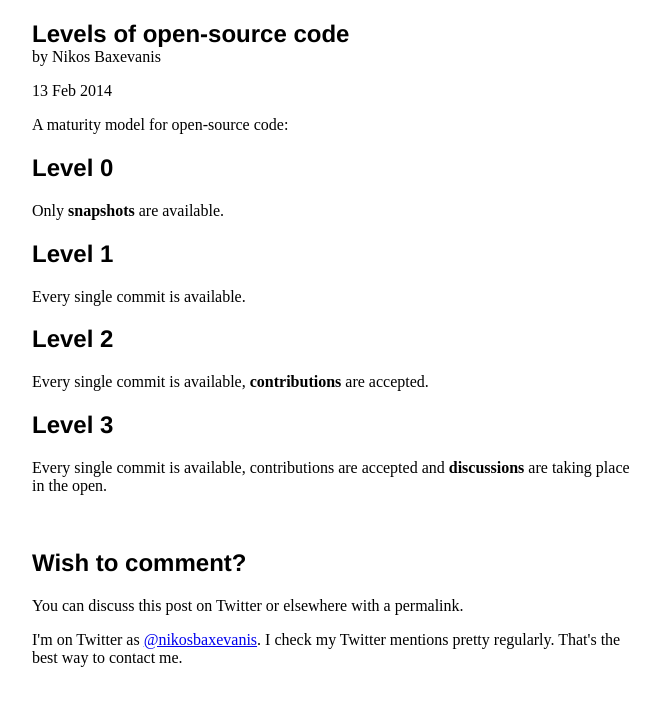
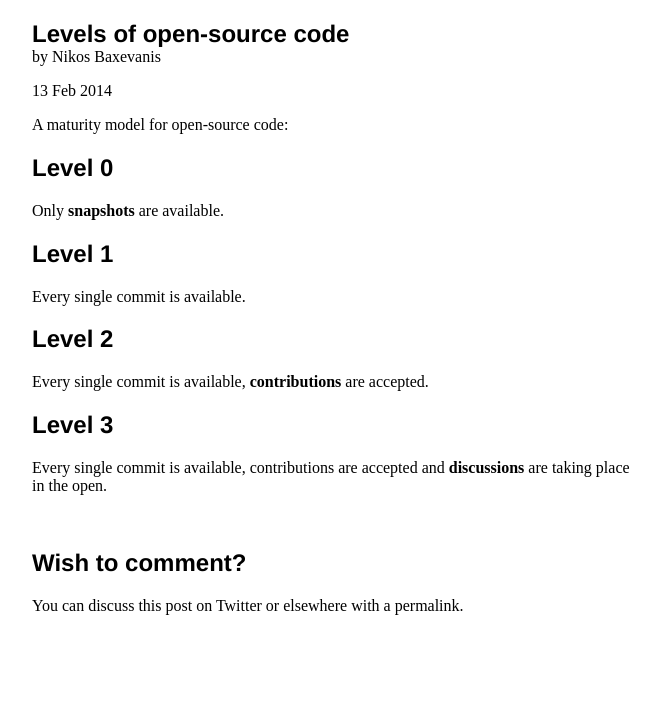
Before and after one commit to moodmosaic/blog, a Jekyll site: the page built from _posts/2014-02-13-levels-of-open-source-code.md, in a window 1280 px wide. Shown: the top 706 px of the page, without its empty margins (308-968 px from the left). Built offline with Jekyll 4.4.1, drawn with Linux system fonts in a browser that asks for light colours.

Commit message:
Wish to comment

```diff
--- a/_layouts/post.html
+++ b/_layouts/post.html
@@ -23,8 +23,5 @@ layout: basic
   <span>
     You can discuss this post on Twitter or elsewhere with a permalink.
   </span>
-  <p>
-    I'm on Twitter as <a class="meta" href="https://twitter.com/nikosbaxevanis">@nikosbaxevanis</a>.
-    I check my Twitter mentions pretty regularly. That's the best way to contact me.
   </p>
 </div>
```
